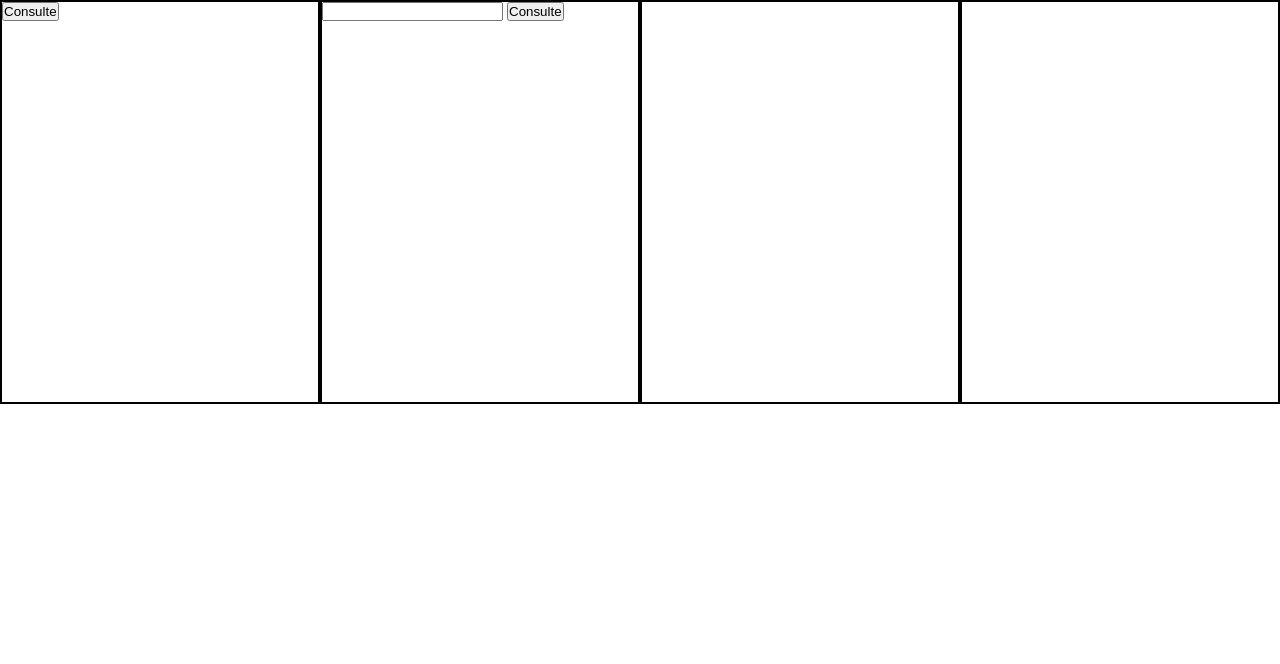
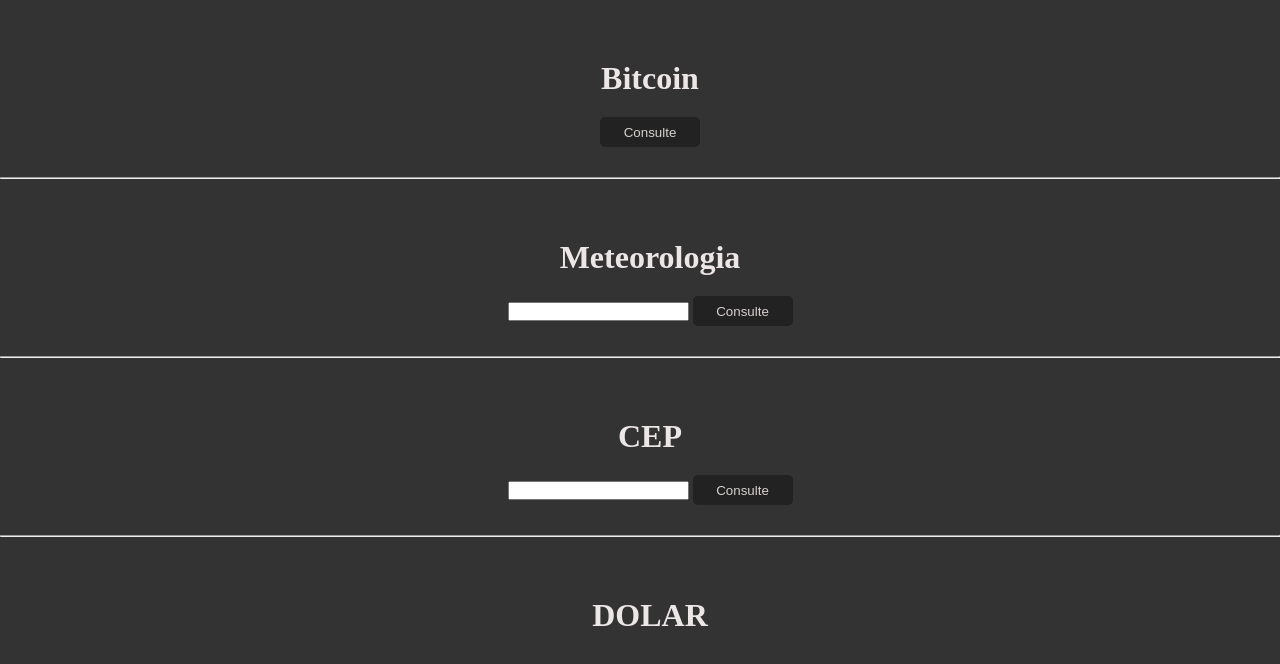
Before and after one commit to Mztrem7/API_DASHBOARD, a website: page src/index.html in a window 1280 px wide. Drawn offline with nearby package versions, Linux system fonts and the light colour scheme.

Commit message:
Terminado a API de Meteorologia e iniciando a API de buscar CEP

```diff
--- a/src/index.html
+++ b/src/index.html
@@ -13,21 +13,32 @@
     <div class="conteiner">
 
         <div id="conteiner-BTC">
+            <h1>Bitcoin</h1>
             <h2 id="high"></h2>
             <h2 id="low"></h2>
             <h2 id="last"></h2>
             <button id="botao">Consulte</button>
         </div>
+        <hr>
         <div id="conteiner-TEMPO">
-            <h2></h2>
+            <h1>Meteorologia</h1>
             <input id="text" type="text">
             <button id="cityButton">Consulte</button>
-            <h3 id="dsds"></h3>
+            <h3 id="city"></h3>
+            <h3 id="temp"></h3>
+            <h3 id="desc"></h3>
         </div>
+        <hr>
         <div id="conteiner-CEP">
+            <h1>CEP</h1>
+            <input type="text" id="inpCEP">
+            <button id="btnCEP">Consulte</button>
 
         </div>
+        <hr>
         <div id="conteiner-DOLAR">
+            <h1>DOLAR</h1>
+
 
         </div>
 
--- a/src/script.js
+++ b/src/script.js
@@ -4,6 +4,8 @@
 let btn = document.getElementById('botao')
 let inpCity = document.getElementById('text')
 let btnCity = document.getElementById('cityButton')
+let inpCEP = document.getElementById('inpCEP')
+let btnCEP = document.getElementById('btnCEP')
 
 
 
@@ -13,8 +15,12 @@
 })
 
 const API_TEMPO = axios.create({
-    baseURL:'https://api.hgbrasil.com/weather?format=json-cors&key=3ba4b93b&city_name='
+    baseURL:'https://api.hgbrasil.com/weather?format=json-cors&key=a4709083&city_name='
 });
+
+const API_CEP = axios.create({
+    baseURL:'viacep.com.br/ws/01001000/json/'
+})
 
 async function consultarBTC(){
     const response = await API_BTC.get()
@@ -23,14 +29,25 @@
     last.innerText = 'Atual :'+response.data.ticker.last;
 }
 
+async function consultarCEP(){
+    const response = await API_CEP.get()
+    console.log(response);
+}
+
 async function consultaTempo(){
+    let city = document.getElementById("city")
+    let temp = document.getElementById("temp")
+    let desc = document.getElementById("desc")
     let value = await inpCity.value
     const response = await API_TEMPO.get(`${value}`)
     console.log(response)
-    console.log(response.data.results.city)
-    console.log(response.data.results)
+    city.innerText = response.data.results.city
+    temp.innerText = response.data.results.temp + "ºC"
+    desc.innerText = response.data.results.description
 }
 
 botao.addEventListener('click', consultarBTC)
 
 btnCity.addEventListener('click', consultaTempo)
+
+btnCEP.addEventListener('click', consultarCEP)
--- a/src/style.css
+++ b/src/style.css
@@ -3,24 +3,17 @@
     padding: 0px;
 }
 
-.conteiner{
-    display: flex;
-    width: 100vw;
-    flex-flow: ;
-    height: 100vh;
-}
-.conteiner div{
-    height: 50%;
-    width: 50%;
-    border: 2px solid black;
+body{
+    background-color: #333;
 }
 
 
-/* div{
-    margin: auto;
+.conteiner div{
+    margin: 50px 0px 0px 0px;
     background-color: #333;
     border-radius: 15px;
-    width: 500px;
+    width: 100%;
+    height: 500;
     text-align: center;
     color: #ede6e6;
     padding: 10px;
@@ -35,4 +28,4 @@
     margin: 20px 0 20px 0;
     color: rgb(215, 208, 207);
     cursor: pointer;
-} */
+}
```
